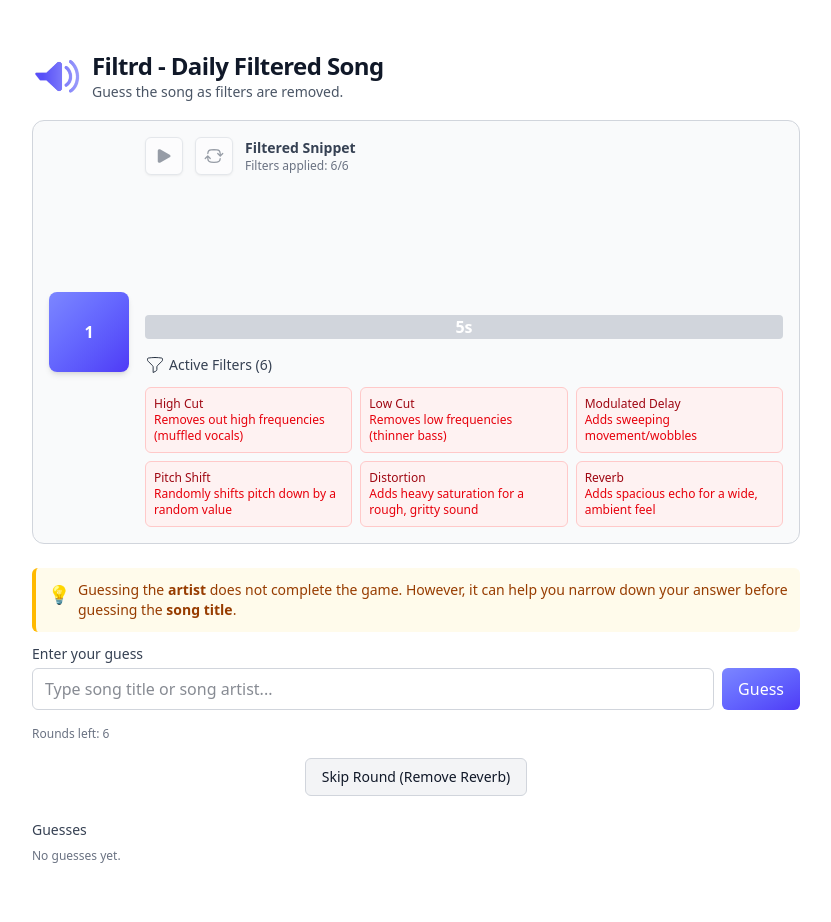
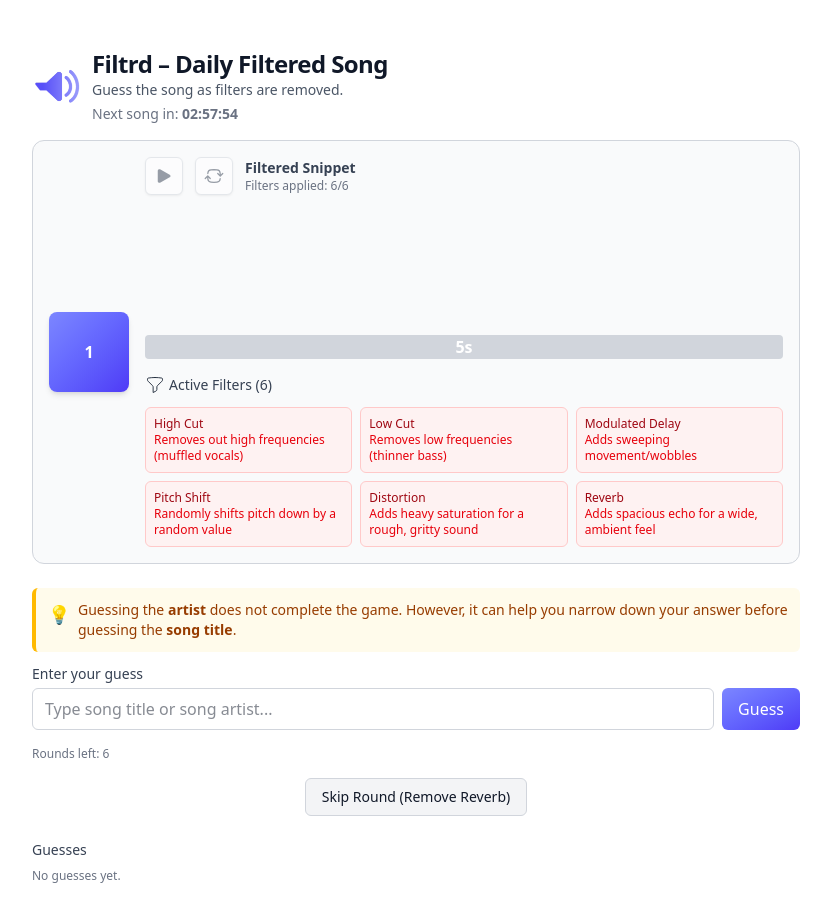
Before and after one commit to Jbalfour5/Filtrd, a React (Vite) app: page / in a window 1280 px wide. Shown: the top 922 px of the page, without its empty margins (224-1055 px from the left). Built offline with nearby package versions, Linux system fonts and the light colour scheme.

Commit message:
Added next song countdown to the Header.jsx file

```diff
--- a/src/App.jsx
+++ b/src/App.jsx
@@ -49,7 +49,7 @@ export default function App() {
   const [progress, setProgress] = useState(0);
   const [clipStart, setClipStart] = useState(null);
   const [isLooping, setIsLooping] = useState(false);
-
+  const [nextSongCountdown, setNextSongCountdown] = useState("");
   const audioRef = useRef(null);
   const audioCtxRef = useRef(null);
   const sourceRef = useRef(null);
@@ -139,6 +139,33 @@ export default function App() {
     }
     return filters;
   }
+
+  useEffect(() => {
+    function updateCountdown() {
+      const now = new Date();
+      const tomorrow = new Date();
+      tomorrow.setDate(now.getDate() + 1);
+      tomorrow.setHours(0, 0, 0, 0);
+
+      const diffMs = tomorrow - now;
+
+      const hours = Math.floor(diffMs / (1000 * 60 * 60));
+      const minutes = Math.floor((diffMs % (1000 * 60 * 60)) / (1000 * 60));
+      const seconds = Math.floor((diffMs % (1000 * 60)) / 1000);
+
+      const HH = String(hours).padStart(2, "0");
+      const MM = String(minutes).padStart(2, "0");
+      const SS = String(seconds).padStart(2, "0");
+
+      setNextSongCountdown(`${HH}:${MM}:${SS}`);
+    }
+
+    updateCountdown();
+    const interval = setInterval(updateCountdown, 1000);
+
+    return () => clearInterval(interval);
+  }, []);
+
 
   useEffect(() => {
     if (!songData) {
@@ -366,7 +393,9 @@ export default function App() {
   return (
     <div className="min-h-screen bg-white text-gray-900 flex items-start justify-center py-12 px-4">
       <div className="w-full max-w-3xl bg-white">
-        <Header />
+        <Header
+        nextSongCountdown={nextSongCountdown}
+        />
         <main className="space-y-6">
           <PlayerCard
             round={round}
--- a/src/components/Header.jsx
+++ b/src/components/Header.jsx
@@ -1,7 +1,7 @@
 import React from "react";
 import FiltrdLogo from "../assets/Filtrd.png";
 
-export default function Header() {
+export default function Header({ nextSongCountdown }) {
   return (
     <header className="flex items-center justify-between mb-4">
       <div className="flex items-center gap-1">
@@ -13,10 +13,15 @@ export default function Header() {
 
         <div>
           <h1 className="text-2xl font-bold tracking-tight">
-            Filtrd - Daily Filtered Song
+            Filtrd – Daily Filtered Song
           </h1>
           <p className="text-sm text-gray-600">
             Guess the song as filters are removed.
+          </p>
+
+          <p className="text-sm text-gray-500 mt-1">
+            Next song in:{" "}
+            <span className="font-semibold">{nextSongCountdown}</span>
           </p>
         </div>
       </div>
```
